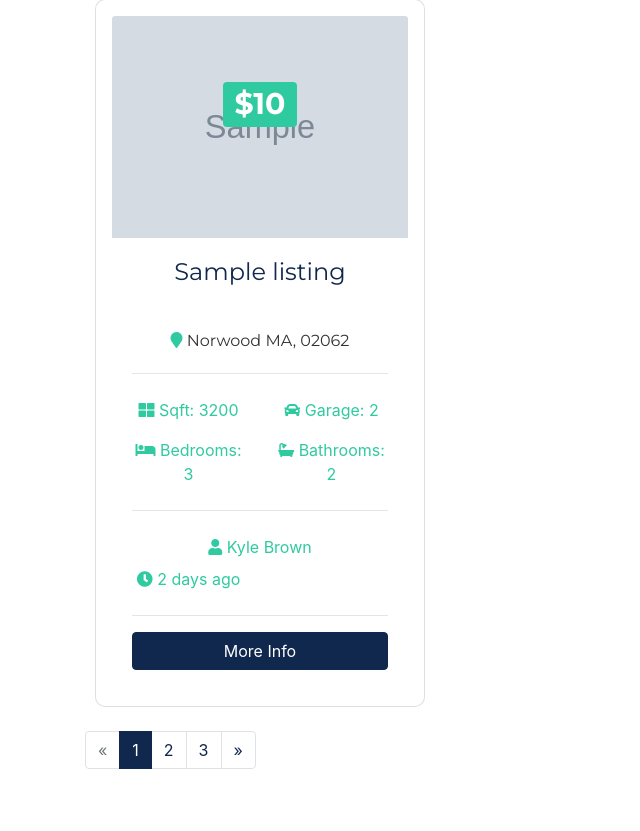
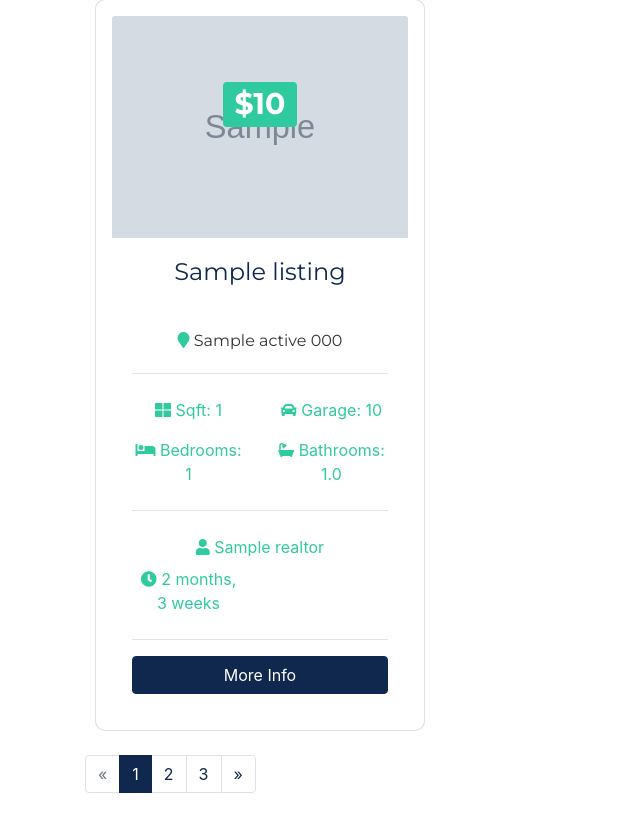
Before and after one commit to cschweipert/django-horizon-property, a Django app: page /listings/ in a window 1280 px wide. Shown: the part 1600-2431 px from the top of the page, without its empty margins (0-640 px from the left). Run offline with Django 3.2, Linux system fonts and the light colour scheme; tables that the repository leaves empty hold one stand-in row (values such as "Sample post"); grey boxes marked "Sample" are stand-in pictures; some libraries are stand-ins or nearby versions; some web fonts are replaced.

Commit message:
add more dynamic variables for listings

```diff
--- a/templates/listings/listings.html
+++ b/templates/listings/listings.html
@@ -147,29 +147,29 @@
                 <div class="listing-heading text-center">
                   <h4 class="text-primary">{{ listing.title }}</h4>
                   <p>
-                    <i class="fas fa-map-marker text-secondary"></i> Norwood MA, 02062</p>
+                    <i class="fas fa-map-marker text-secondary"></i> {{ listing.city }} {{ listing.state }} {{ listing.zipcode }}</p>
                 </div>
                 <hr>
                 <div class="row py-2 text-secondary">
                   <div class="col-6">
-                    <i class="fas fa-th-large"></i> Sqft: 3200</div>
+                    <i class="fas fa-th-large"></i> Sqft: {{ listing.sqft }}</div>
                   <div class="col-6">
-                    <i class="fas fa-car"></i> Garage: 2</div>
+                    <i class="fas fa-car"></i> Garage: {{ listing.garage }}</div>
                 </div>
                 <div class="row py-2 text-secondary">
                   <div class="col-6">
-                    <i class="fas fa-bed"></i> Bedrooms: 3</div>
+                    <i class="fas fa-bed"></i> Bedrooms: {{ listing.bedrooms}}</div>
                   <div class="col-6">
-                    <i class="fas fa-bath"></i> Bathrooms: 2</div>
+                    <i class="fas fa-bath"></i> Bathrooms: {{ listing.bathrooms }}</div>
                 </div>
                 <hr>
                 <div class="row py-2 text-secondary">
                   <div class="col-12">
-                    <i class="fas fa-user"></i> Kyle Brown</div>
+                    <i class="fas fa-user"></i> {{ listing.realtor }}</div>
                 </div>
                 <div class="row text-secondary pb-2">
                   <div class="col-6">
-                    <i class="fas fa-clock"></i> 2 days ago</div>
+                    <i class="fas fa-clock"></i> {{ listing.list_date | timesince }}</div>
                 </div>
                 <hr>
                 <a href="listing.html" class="btn btn-primary btn-block">More Info</a>
```
